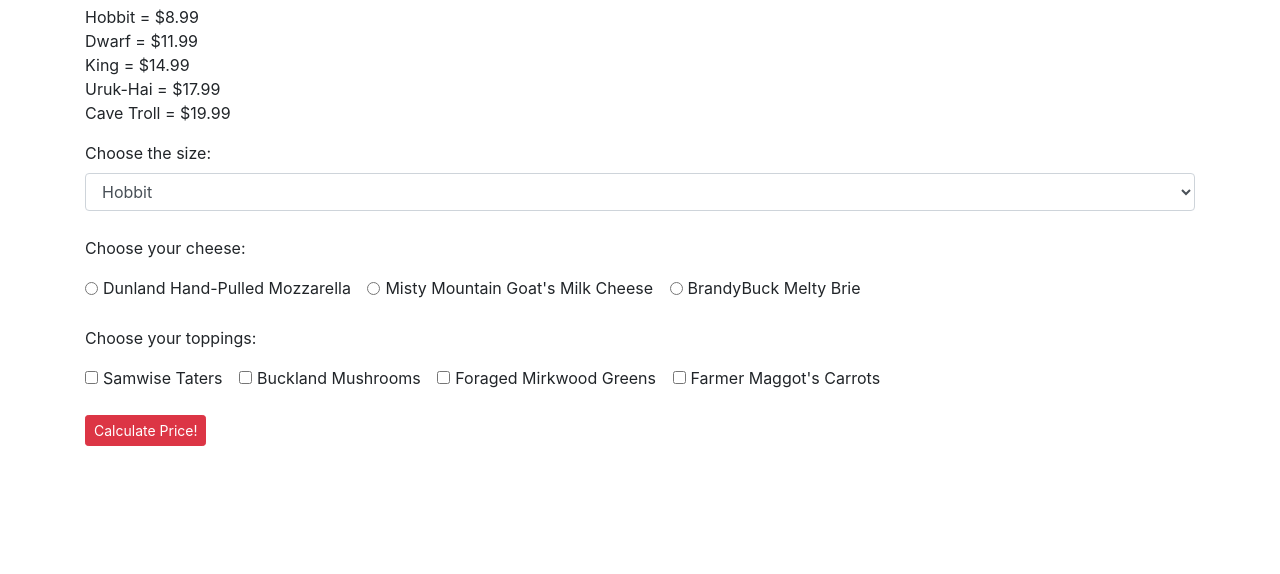
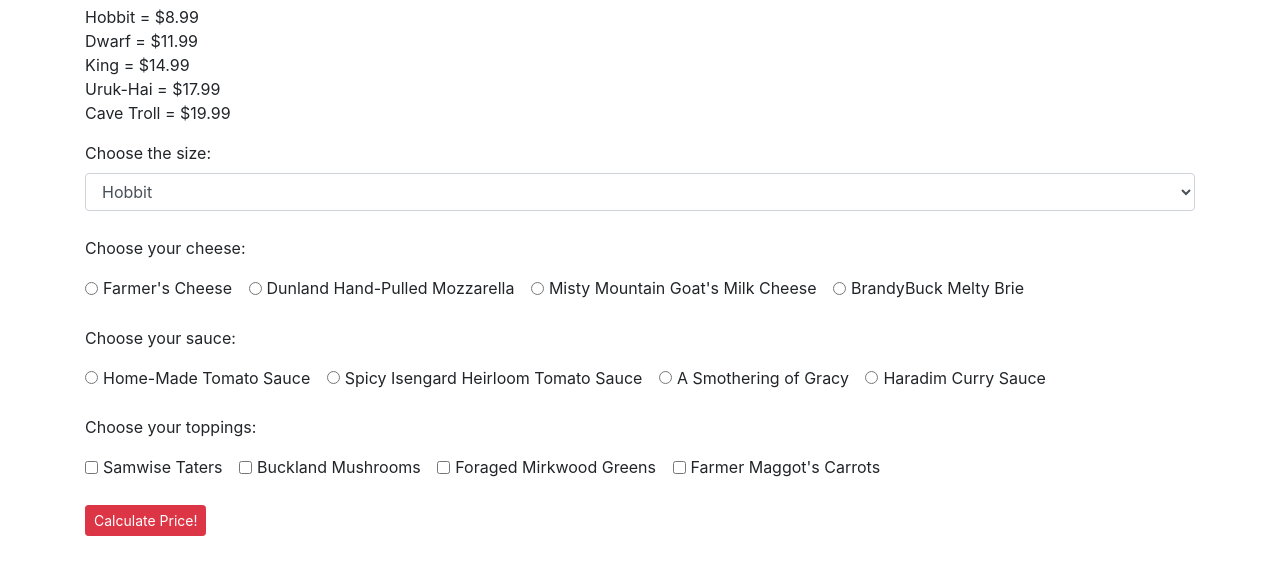
Before and after one commit to ellymaimon/pizza-order, a plain HTML site: page index.html in a window 1280 px wide. Shown: the part 134-708 px from the top of the page. Drawn offline with nearby package versions, Linux system fonts and the light colour scheme.

Commit message:
fix bugs, add some styling

```diff
--- a/css/styles.css
+++ b/css/styles.css
@@ -2,6 +2,6 @@
   display: none;
 }
 
-.sizes, .cheese, .toppings {
+.custom {
   margin-bottom: 25px;
 }
--- a/index.html
+++ b/index.html
@@ -24,7 +24,7 @@
 
       <form class="user-order">
 
-        <div class="sizes">
+        <div class="sizes custom">
           <div class="form-group">
             <label for="size-form">Choose the size:</label>
             <select class="form-control" id="sizes">
@@ -37,11 +37,15 @@
           </div>
         </div>
 
-        <div class="cheese">
+        <div class="cheese custom">
           <p>Choose your cheese:</p>
           <div class="form-check form-check-inline">
-            <input class="form-check-input" type="radio" name="cheese" id="dunland-mozz" value="dunland">
-            <label class="form-check-label" for="dunland-mozz">Dunland Hand-Pulled Mozzarella</label>
+            <input class="form-check-input" type="radio" name="cheese" id="farmers" value="farmers">
+            <label class="form-check-label" for="farmers">Farmer's Cheese</label>
+          </div>
+          <div class="form-check form-check-inline">
+            <input class="form-check-input" type="radio" name="cheese" id="dunland" value="dunland">
+            <label class="form-check-label" for="dunland">Dunland Hand-Pulled Mozzarella</label>
           </div>
           <div class="form-check form-check-inline">
             <input class="form-check-input" type="radio" name="cheese" id="misty-mountain" value="misty">
@@ -53,7 +57,27 @@
           </div>
         </div>
 
-        <div class="toppings">
+        <div class="sauce custom">
+          <p>Choose your sauce:</p>
+          <div class="form-check form-check-inline">
+            <input class="form-check-input" type="radio" name="sauce" id="tomato" value="tomato">
+            <label class="form-check-label" for="isengard">Home-Made Tomato Sauce</label>
+          </div>
+          <div class="form-check form-check-inline">
+            <input class="form-check-input" type="radio" name="sauce" id="isengard" value="isengard">
+            <label class="form-check-label" for="isengard">Spicy Isengard Heirloom Tomato Sauce</label>
+          </div>
+          <div class="form-check form-check-inline">
+            <input class="form-check-input" type="radio" name="sauce" id="gravy" value="gravy">
+            <label class="form-check-label" for="gravy">A Smothering of Gracy</label>
+          </div>
+          <div class="form-check form-check-inline">
+            <input class="form-check-input" type="radio" name="sauce" id="haradim" value="haradim">
+            <label class="form-check-label" for="haradin">Haradim Curry Sauce</label>
+          </div>
+        </div>
+
+        <div class="toppings custom">
           <p>Choose your toppings:</p>
           <div class="form-check form-check-inline">
             <input class="form-check-input topping" type="checkbox" id="taters">
--- a/js/scripts.js
+++ b/js/scripts.js
@@ -37,7 +37,10 @@ Pizza.prototype.determineCheeseCost = function() {
 //Returns the cost of the sauces on the pizza
 Pizza.prototype.determineSauceCost = function() {
   var saucePrice = 0;
-
+  if (this.sauce === "isengard" || this.sauce === "gravy" || this.sauce === "haradim") {
+    saucePrice += 1.99;
+  }
+  return saucePrice;
 }
 
 //Returns the cost of the toppings on the pizza
@@ -55,6 +58,7 @@ $(function(){
     event.preventDefault();
     var size = $("#sizes").val();
     var cheese = $("input[name=cheese]:checked").val();
+    var sauce = $("input[name=sauce]:checked").val();
     var toppings = 0;
     var finalPrice = 0;
 
@@ -63,13 +67,14 @@ $(function(){
     });
 
     var pizzaOrder = new Pizza(size, cheese, sauce, toppings);
+
     sizeCost = pizzaOrder.determineSizeCost();
     cheeseCost = pizzaOrder.determineCheeseCost();
-    sauceCost = pizzaOrder.determineCheeseCost();
+    sauceCost = pizzaOrder.determineSauceCost();
     toppingsCost = pizzaOrder.determineToppingsCost();
 
 
-    finalPrice = sizeCost + cheeseCost + toppingsCost;
+    finalPrice = sizeCost + cheeseCost + sauceCost + toppingsCost;
     finalPrice = finalPrice.toFixed(2);
     console.log("$" + finalPrice);
     $(".receipt").show();
```
